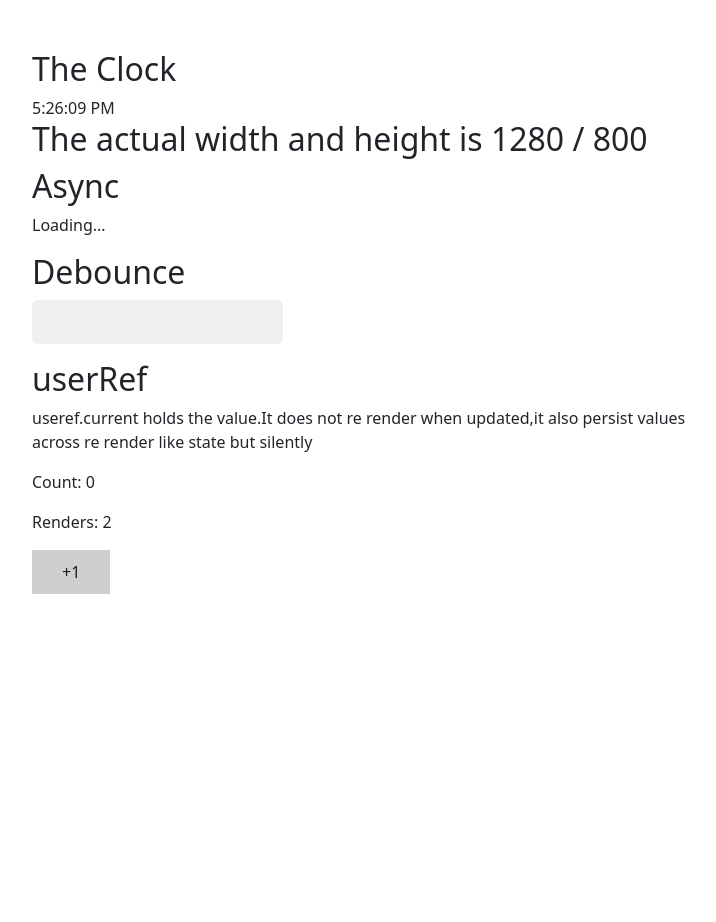
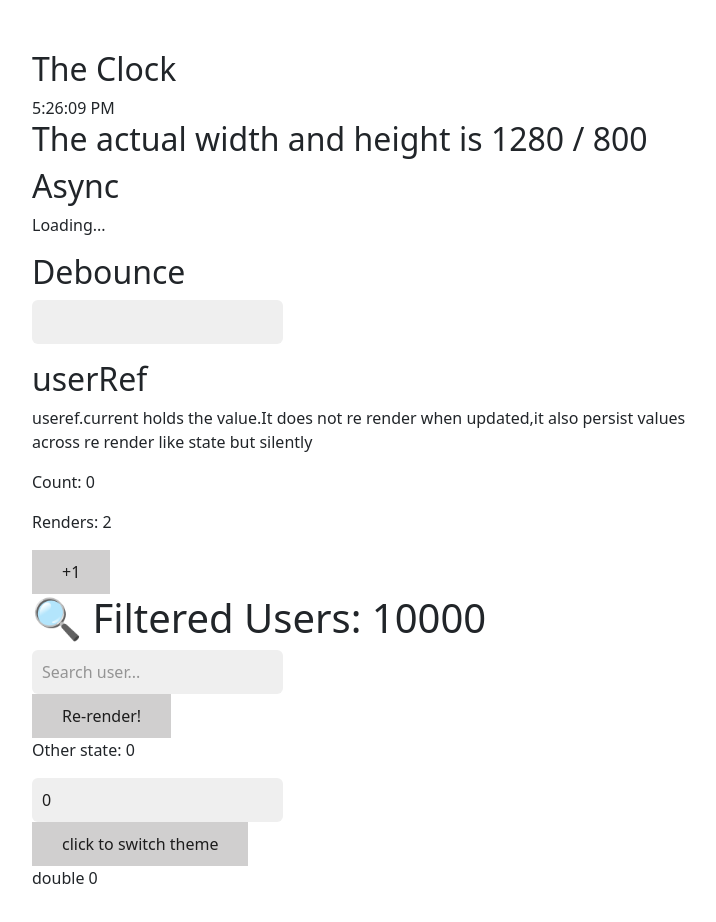
Before and after one commit to kriskris-27/react-ts-mosh, a React (Vite) app: page / in a window 1280 px wide. Shown: the top 922 px of the page, without its empty margins (18-734 px from the left). Before the commit the page ends 800 px from the top, so only its background shows below. Built offline with nearby package versions, Linux system fonts and the light colour scheme; no server answers.

Commit message:
usememo ex by usinf iife function

```diff
--- a/src/App.tsx
+++ b/src/App.tsx
@@ -2,6 +2,8 @@ import AsyncE3 from "./useEffect/AsyncE3"
 import DbncuseE4 from "./useEffect/DbncuseE4"
 import UseE1 from "./useEffect/useE1"
 import WinuseEff from "./useEffect/WinuseEff"
+import Exmemo from "./useMemo/exmemo"
+import SimExMemo from "./useMemo/SimExMemo"
 import Userefex1 from "./useRef/Userefex1"
 
 
@@ -15,6 +17,8 @@ export const App = () => {
     <AsyncE3/>
     <DbncuseE4/>
     <Userefex1/>
+    <Exmemo/>
+    <SimExMemo/>
     </>
   )
 }
--- /dev/null
+++ b/src/useMemo/Exmemo.tsx
@@ -0,0 +1,43 @@
+import { useState, useMemo } from "react";
+
+const generateUsers = () => {
+  return Array.from({ length: 10000 }, (_, i) => ({
+    id: i,
+    name: `User ${i + 1}`,
+  }));
+};
+
+const Exmemo = () => {
+  const [search, setSearch] = useState("");
+  const [count, setCount] = useState(0);
+
+  const users = useMemo(() => generateUsers(), []); // Memoized list (won't regenerate)
+
+  const filteredUsers = useMemo(() => {
+    console.log("🔍 Filtering users...");
+    // Simulate heavy computation
+    const start = performance.now();
+    const result = users.filter((user) =>
+      user.name.toLowerCase().includes(search.toLowerCase())
+    );
+    const end = performance.now();
+    console.log(`⏱️ Filter took: ${Math.round(end - start)}ms`);
+    return result;
+  }, [search, users]);
+
+  return (
+    <div>
+      <h1>🔍 Filtered Users: {filteredUsers.length}</h1>
+      <input
+        type="text"
+        value={search}
+        placeholder="Search user..."
+        onChange={(e) => setSearch(e.target.value)}
+      />
+      <button onClick={() => setCount(count + 1)}>Re-render!</button>
+      <p>Other state: {count}</p>
+    </div>
+  );
+};
+
+export default Exmemo;
--- /dev/null
+++ b/src/useMemo/SimExMemo.tsx
@@ -0,0 +1,21 @@
+import React, { useState } from 'react'
+
+const SimExMemo = () => {
+    const [number,setNumber] = useState<number>(0)
+    const [theme,setTheme] = useState<boolean>(true)
+
+    const double = (()=>{
+
+        console.log("Calculating...");
+        return number * 2
+    })()
+   return (
+    <>
+    <input type='number' value={number} onChange={(e)=>setNumber(+e.target.value)}/>
+    <button onClick={()=>setTheme(prev=>!prev)}>click to switch theme</button>
+    <p>double {double}</p>
+    </>
+  )
+}
+
+export default SimExMemo
```
